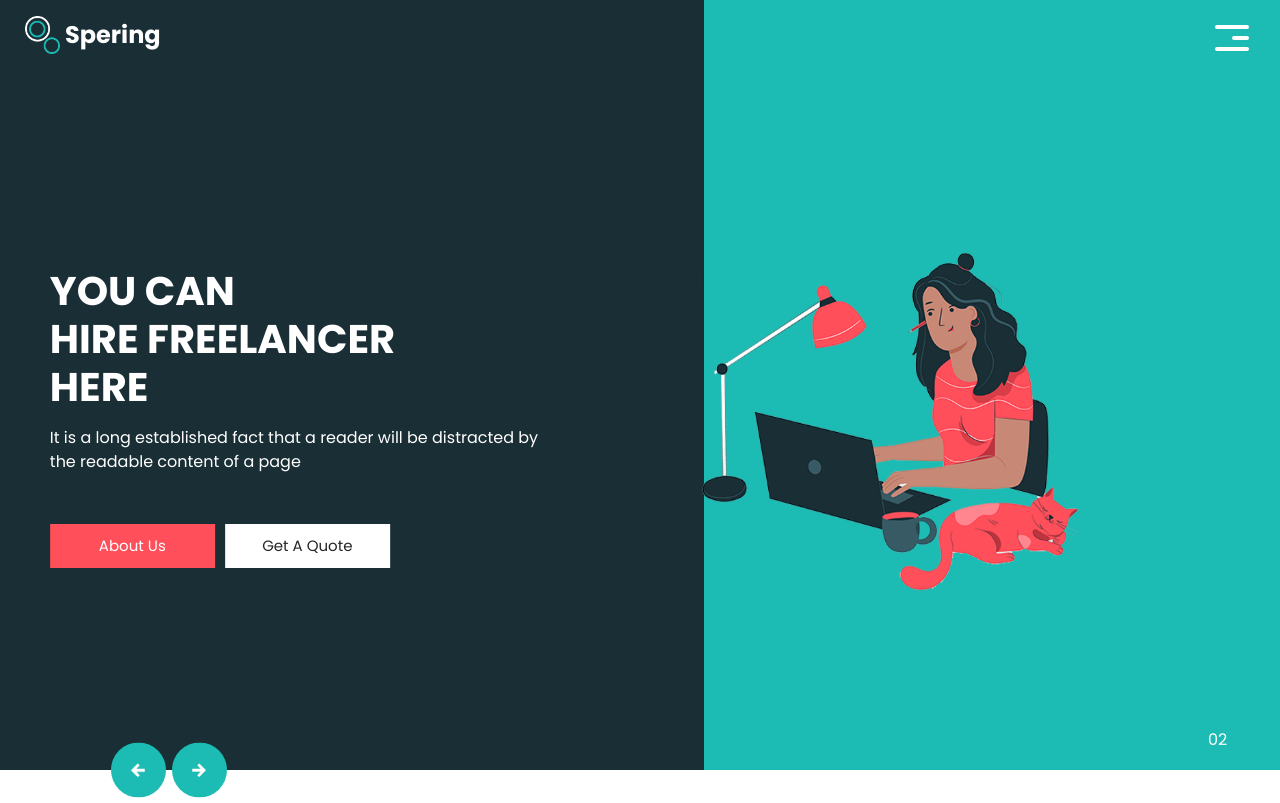
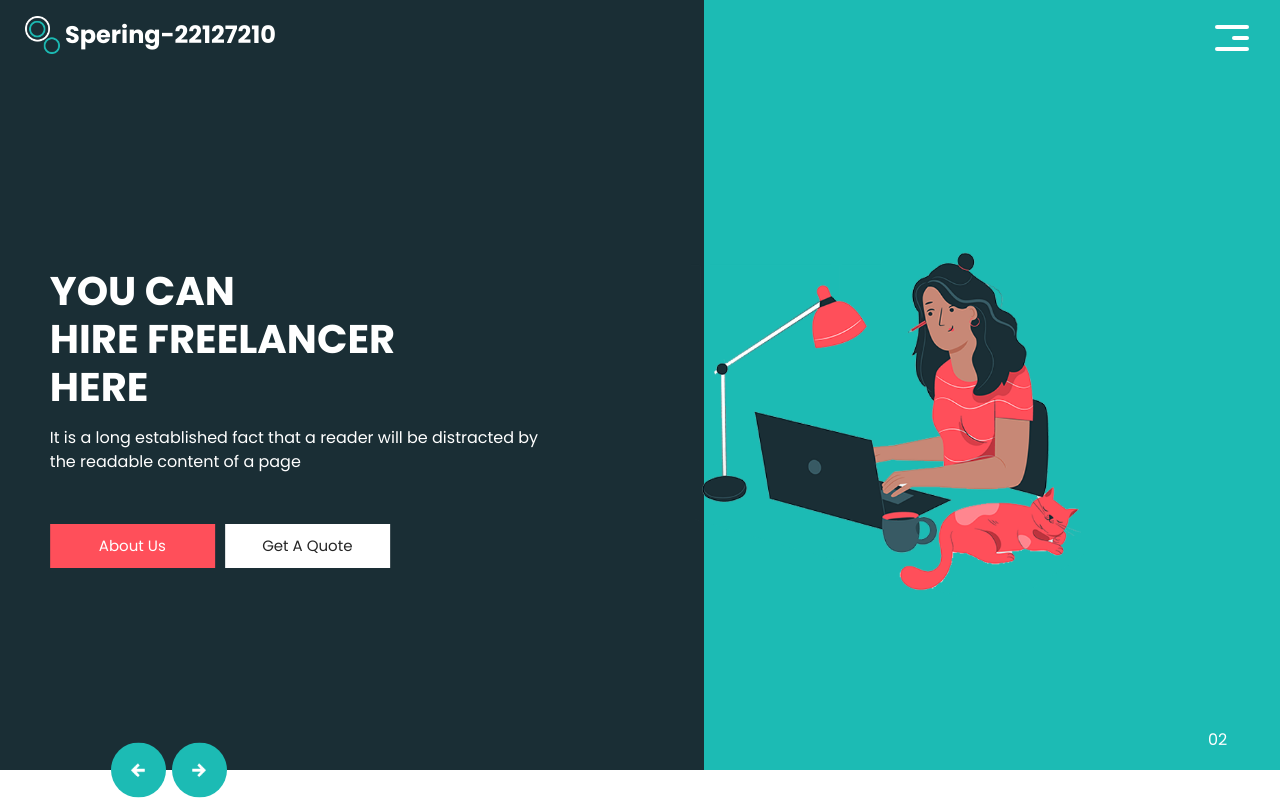
Before and after one commit to wasdqaz/MMT-22127210-devops, a plain HTML site: page index.html in a window 1280 px wide. Shown: the top 803 px of the page. Drawn offline with Linux system fonts and the light colour scheme.

Commit message:
Update index.html

```diff
--- a/index.html
+++ b/index.html
@@ -33,7 +33,7 @@
           <a class="navbar-brand" href="index.html">
             <img src="images/logo.png" alt="" />
             <span>
-              Spering
+              Spering-22127210
             </span>
           </a>
           <button class="navbar-toggler" type="button" data-toggle="collapse" data-target="#navbarSupportedContent" aria-controls="navbarSupportedContent" aria-expanded="false" aria-label="Toggle navigation">
```
